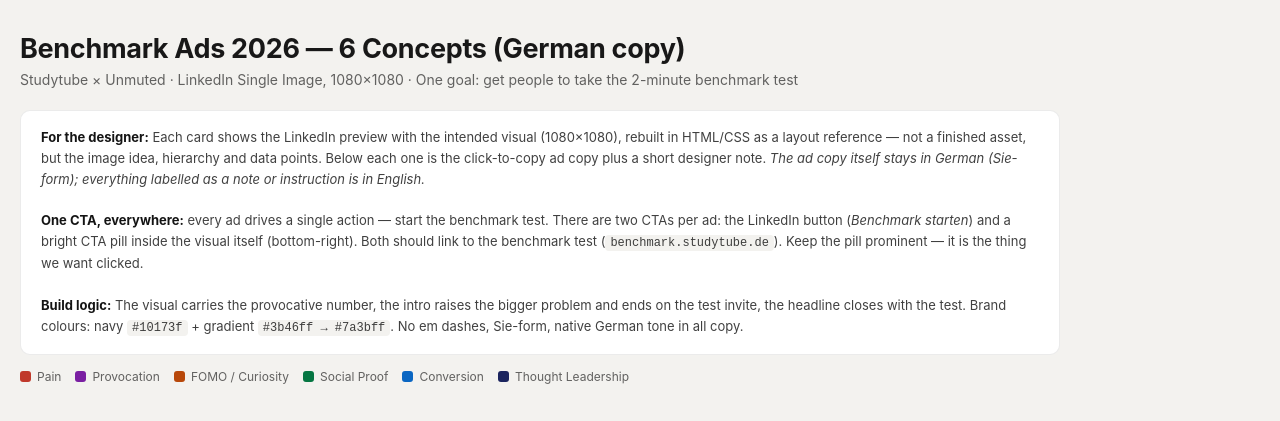
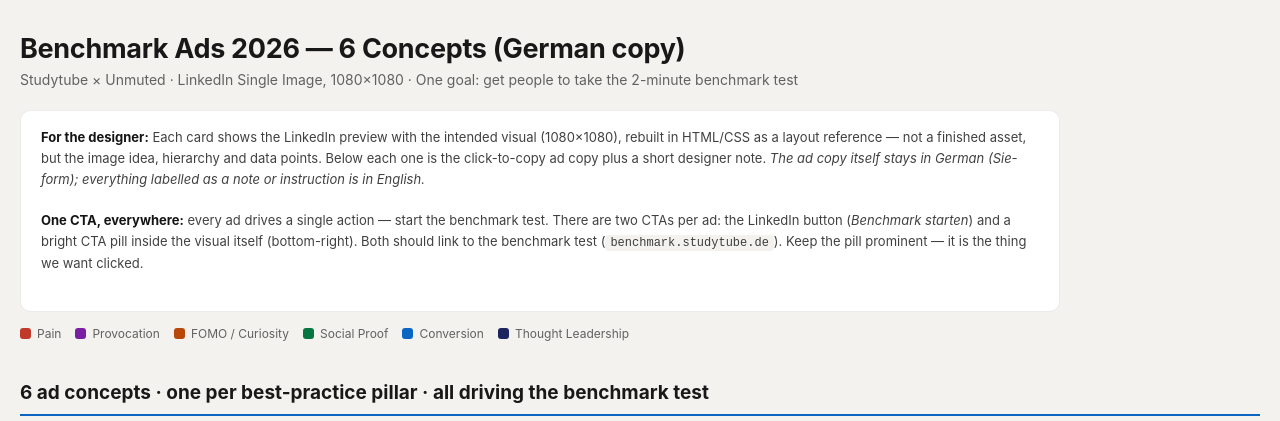
Before and after one commit to unmuted-git/studytube-benchmark-ads, a plain HTML site: page index.html in a window 1280 px wide. Shown: the top 421 px of the page. Drawn offline with Linux system fonts and the light colour scheme.

Commit message:
Update index.html

```diff
--- a/index.html
+++ b/index.html
@@ -118,7 +118,6 @@
   <div class="intro-note">
     <strong>For the designer:</strong> Each card shows the LinkedIn preview with the intended visual (1080×1080), rebuilt in HTML/CSS as a layout reference — not a finished asset, but the image idea, hierarchy and data points. Below each one is the click-to-copy ad copy plus a short designer note. <em>The ad copy itself stays in German (Sie-form); everything labelled as a note or instruction is in English.</em><br><br>
     <strong>One CTA, everywhere:</strong> every ad drives a single action — start the benchmark test. There are two CTAs per ad: the LinkedIn button (<em>Benchmark starten</em>) and a bright CTA pill inside the visual itself (bottom-right). Both should link to the benchmark test (<code>benchmark.studytube.de</code>). Keep the pill prominent — it is the thing we want clicked.<br><br>
-    <strong>Build logic:</strong> The visual carries the provocative number, the intro raises the bigger problem and ends on the test invite, the headline closes with the test. Brand colours: navy <code>#10173f</code> + gradient <code>#3b46ff → #7a3bff</code>. No em dashes, Sie-form, native German tone in all copy.
   </div>
   <div class="legend">
     <span><span class="chip" style="background:#c0392b"></span>Pain</span>
```
